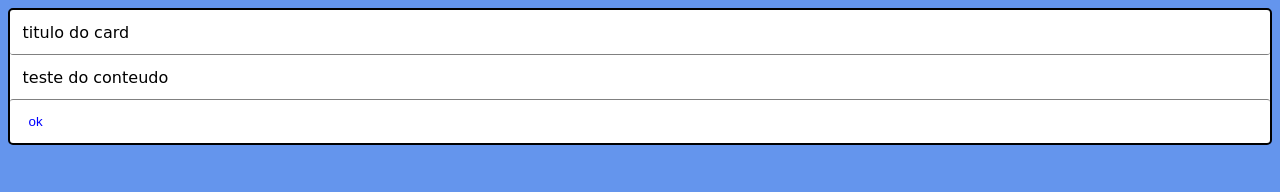
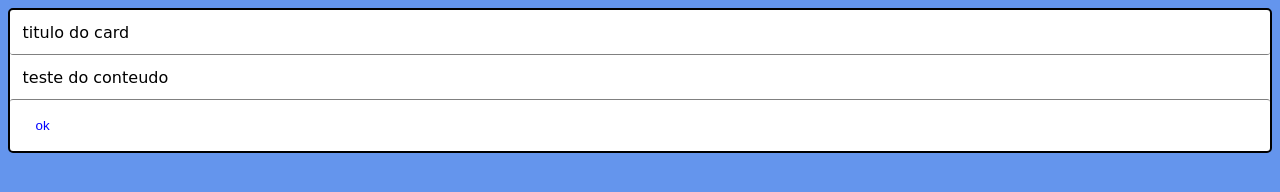
Before and after one commit to PedroLuisBrilhadori/mural-front, a plain HTML site: page index.html in a window 1280 px wide. Drawn offline with Linux system fonts and the light colour scheme.

Commit message:
style: adiciona bordas no botão

```diff
--- a/src/main.css
+++ b/src/main.css
@@ -32,10 +32,13 @@
     background-color: white;
     border: 0px;
     margin: 1%;
+    min-width: 40px;
+    min-height: 25px;
 }
 
 .ripple {
   background-position: center;
+  border-radius: 5px;
   transition: background 0.5s;
 }
 
@@ -44,7 +47,7 @@
 }
 
 .ripple:active {
-  background-color: #818385ad;
+  background-color: rgba(182, 180, 180, 0.563);
   background-size: 100%;
   transition: background 0s;
 }
```
